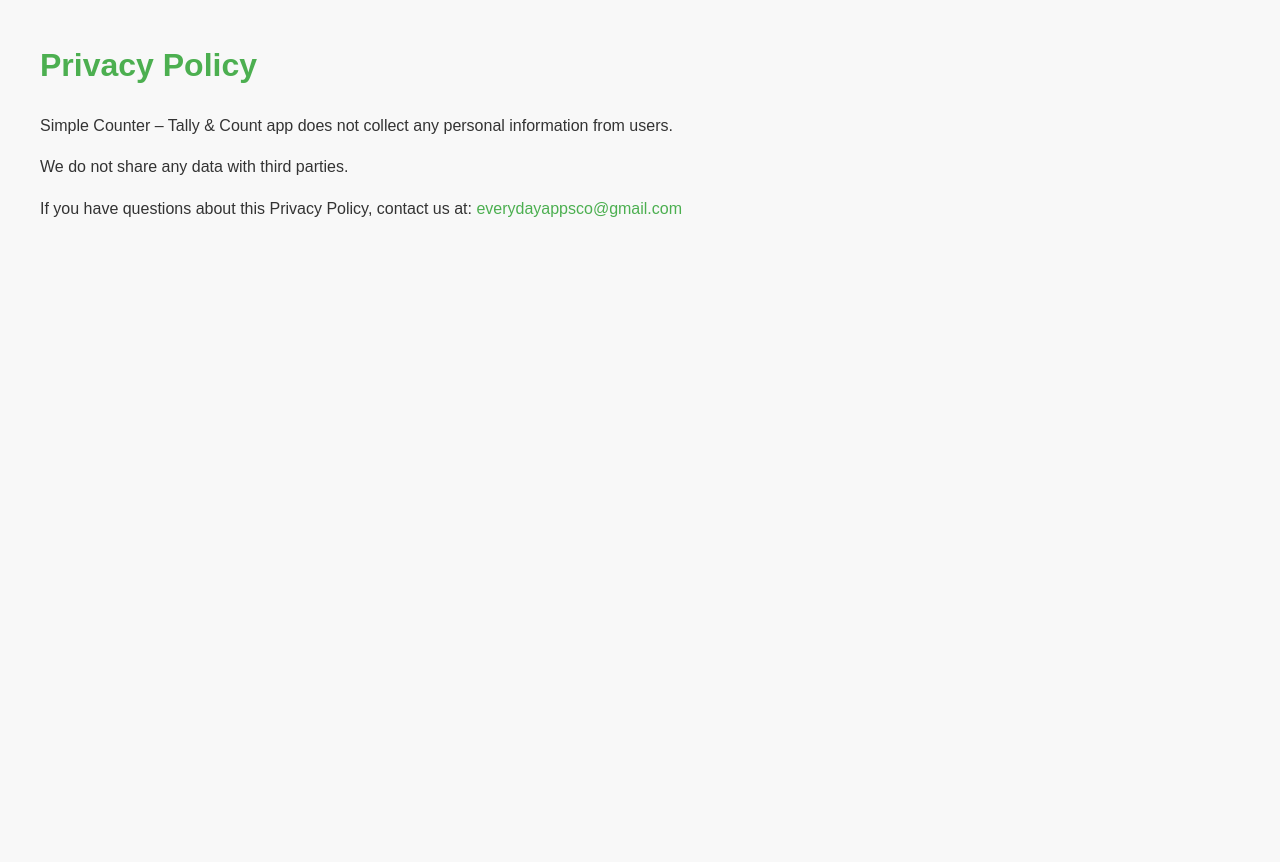
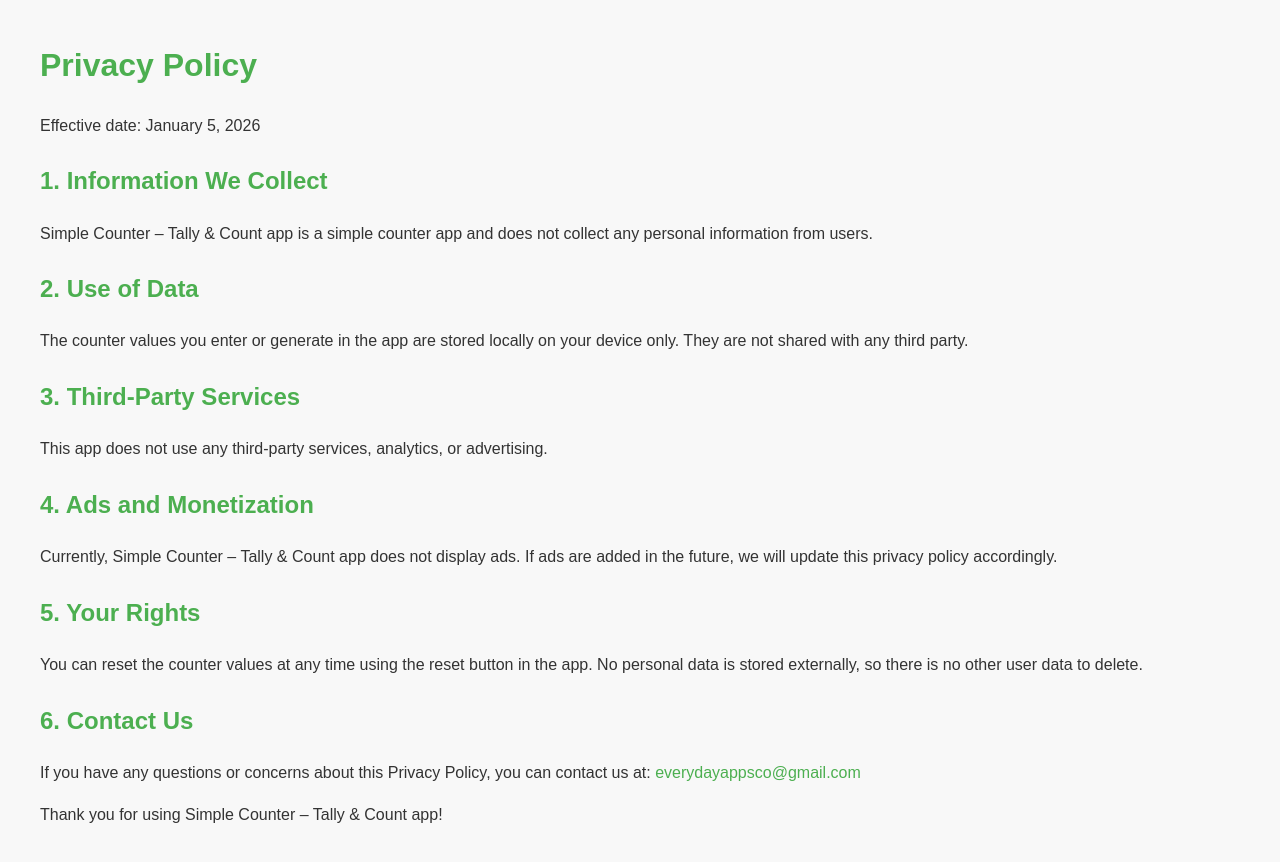
Before and after one commit to everydayappsco-art/counter-app-privacy-policy, a plain HTML site: page index.html in a window 1280 px wide. Before the commit the page ends 800 px from the top, so only its background shows below. Drawn offline with Linux system fonts and the light colour scheme.

Commit message:
Update index.html
Counter app privacy policy is updated to make it better.

```diff
--- a/index.html
+++ b/index.html
@@ -5,18 +5,43 @@
 <meta name="viewport" content="width=device-width, initial-scale=1.0">
 <title>Privacy Policy - Simple Counter – Tally & Count</title>
 <style>
-    body { font-family: Arial, sans-serif; margin: 40px; line-height: 1.6; color: #333; background: #f8f8f8; }
+    body {
+        font-family: Arial, sans-serif;
+        margin: 40px;
+        line-height: 1.6;
+        color: #333;
+        background: #f8f8f8;
+    }
     h1 { color: #4CAF50; }
+    h2 { color: #4CAF50; margin-top: 24px; }
     p { margin-bottom: 16px; }
     a { color: #4CAF50; text-decoration: none; }
+    ul { margin-left: 20px; }
 </style>
 </head>
 <body>
     <h1>Privacy Policy</h1>
-    <p>Simple Counter – Tally & Count app does not collect any personal information from users.</p>
-    <p>We do not share any data with third parties.</p>
-    <p>If you have questions about this Privacy Policy, contact us at:
-       <a href="mailto:your.email@example.com">everydayappsco@gmail.com</a>
-    </p>
+
+    <p>Effective date: January 5, 2026</p>
+
+    <h2>1. Information We Collect</h2>
+    <p>Simple Counter – Tally & Count app is a simple counter app and does not collect any personal information from users.</p>
+
+    <h2>2. Use of Data</h2>
+    <p>The counter values you enter or generate in the app are stored locally on your device only. They are not shared with any third party.</p>
+
+    <h2>3. Third-Party Services</h2>
+    <p>This app does not use any third-party services, analytics, or advertising.</p>
+
+    <h2>4. Ads and Monetization</h2>
+    <p>Currently, Simple Counter – Tally & Count app does not display ads. If ads are added in the future, we will update this privacy policy accordingly.</p>
+
+    <h2>5. Your Rights</h2>
+    <p>You can reset the counter values at any time using the reset button in the app. No personal data is stored externally, so there is no other user data to delete.</p>
+
+    <h2>6. Contact Us</h2>
+    <p>If you have any questions or concerns about this Privacy Policy, you can contact us at: <a href="mailto:everydayappsco@gmail.com">everydayappsco@gmail.com</a></p>
+
+    <p>Thank you for using Simple Counter – Tally & Count app!</p>
 </body>
 </html>
```
